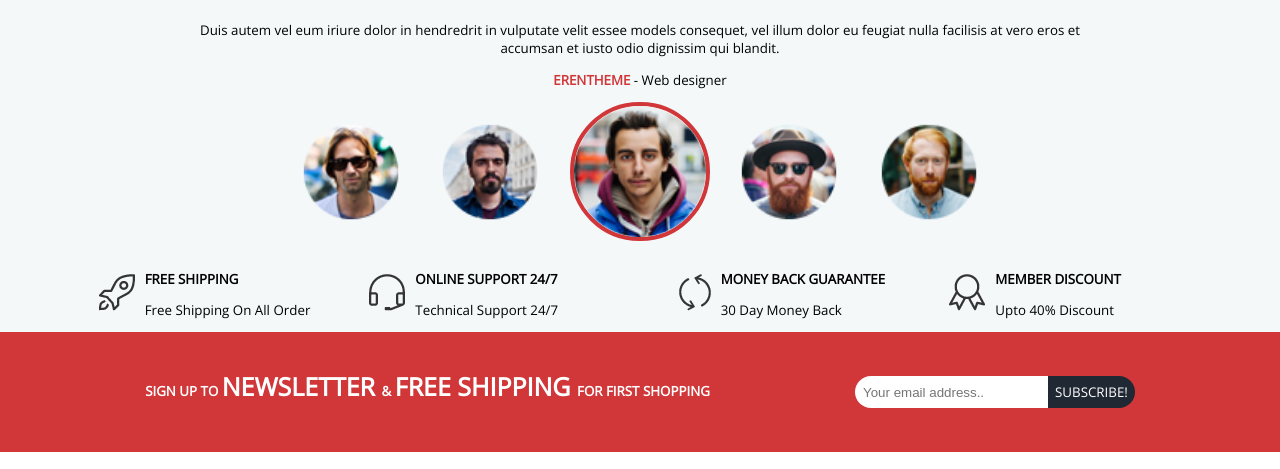
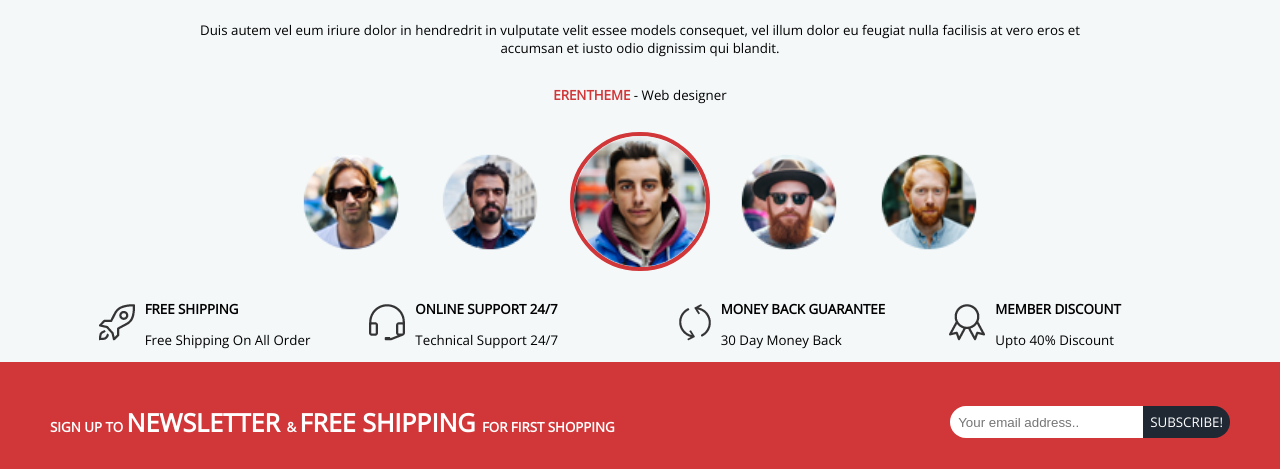
Before and after one commit to NguyenThienLocVN/LocPractice, a plain HTML site: page index.html in a window 1280 px wide. Shown: the part 5250-5719 px from the top of the page. Drawn offline with nearby package versions, Linux system fonts and the light colour scheme.

Commit message:
Complete layout

```diff
--- a/css/style.scss
+++ b/css/style.scss
@@ -383,24 +383,25 @@ header{clear: both;padding-bottom: 20px;}
 
     //============================================= footer
 
-    // form sub
+    // form subscribe
     .subscribe{
         width: 100%;
         background-color: #d13638;
         height: 120px;
         color: #fff;
-        display: flex;
-        align-items: center;
-        justify-content: center;
-        p{
-            margin-top: unset;
-            font-weight: bold;
-            .big{font-size: 25px;}
-        }
+    }
+    .subscribe-content{
+
+    }
+    .subscribe-text{
+        margin-top: unset;
+        font-weight: bold;
+        .big{font-size: 25px;margin: 0;}
     }
 
     .subscribe .subscribe-input{
         display: flex;
+        justify-content: center;
         input{
             border: none;
             border-radius: 30px 0 0 30px;
@@ -673,8 +674,17 @@ header{clear: both;padding-bottom: 20px;}
 
     // footer
 
-    .subscribe{
+    .subscribe-content{
+        width: 100%;
+        display: flex;
         flex-direction: column;
+        align-items: center;
+        height: 120px;
+        justify-content: space-between;
+    }
+    .subscribe-text{
+        display: block;
+        text-align: center;
     }
 
     .content-info{
@@ -722,7 +732,7 @@ header{clear: both;padding-bottom: 20px;}
     .search-bar .search-input{border-radius: unset;}
     .menu-top-left, .menu-top-right{width: 33%;}
 
-    .subscribe {flex-direction: row; justify-content: space-evenly}
+    .subscribe {}
 
     .left-menu{width: 25%;float: left;}
     .left-menu-title-1{display: none;}
@@ -791,7 +801,7 @@ header{clear: both;padding-bottom: 20px;}
 
 
     // footer
-    .box-3-product{
-
+    .subscribe-content{
+        flex-direction: row;
     }
 }
--- a/index.html
+++ b/index.html
@@ -866,7 +866,9 @@
                 <div class="main">
                     <div class="container">
                         <p style="text-align: center;width: 80%;margin: auto;">Duis autem vel eum iriure dolor in hendredrit in vulputate velit essee models consequet, vel illum dolor eu feugiat nulla facilisis at vero eros et accumsan et iusto odio dignissim qui blandit.</p>
+                        <div class="margin"></div>
                         <p style="text-align: center;"><b style="color:#d13638">ERENTHEME</b> - Web designer</p>
+                        <div class="margin"></div>
                         <div class="designer">
                             <img src="img/designer1.png" alt="dg1" class="designer-img">
                             <img src="img/designer2.png" alt="dg1" class="designer-img">
@@ -930,12 +932,18 @@
         <footer>
             <!-- form subscribe -->
             <div class="subscribe">
-                <p class="hidden-element">SIGN UP TO
-                    <span class="big">NEWSLETTER </span> &
-                    <span class="big"> FREE SHIPPING </span> FOR FIRST SHOPPING</p>
-                <div class="subscribe-input">
-                    <input type="text" placeholder="Your email address..">
-                    <a href="" class="subscribe-button">SUBSCRIBE!</a>
+                <div class="container">
+                    <div class="subscribe-content">
+                        <div class="hidden-element subscribe-text">
+                            <p> SIGN UP TO
+                            <span class="big"> NEWSLETTER </span> &
+                            <span class="big"> FREE SHIPPING </span> FOR FIRST SHOPPING
+                        </div>
+                        <div class="subscribe-input">
+                            <input type="text" placeholder="Your email address..">
+                            <a href="" class="subscribe-button">SUBSCRIBE!</a>
+                        </div>
+                    </div>
                 </div>
             </div>
 
```
Also changed, not shown: css/style.css.
